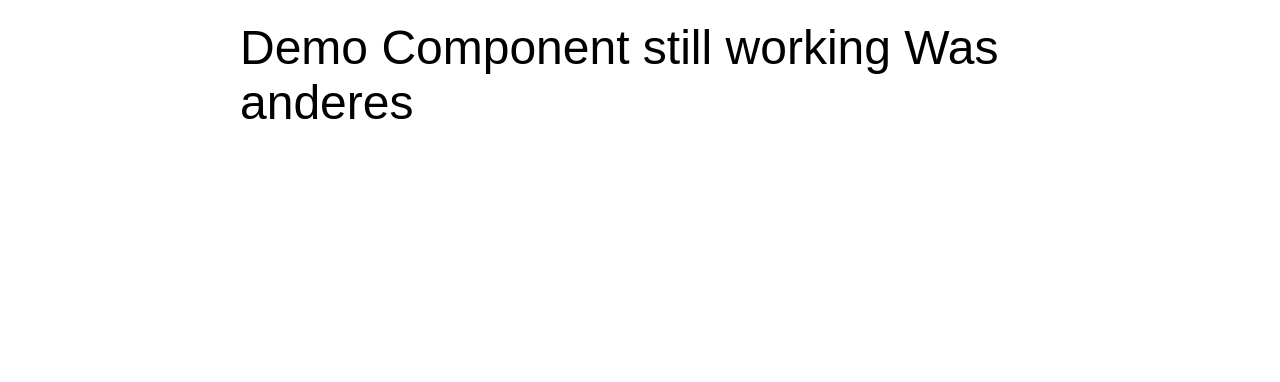
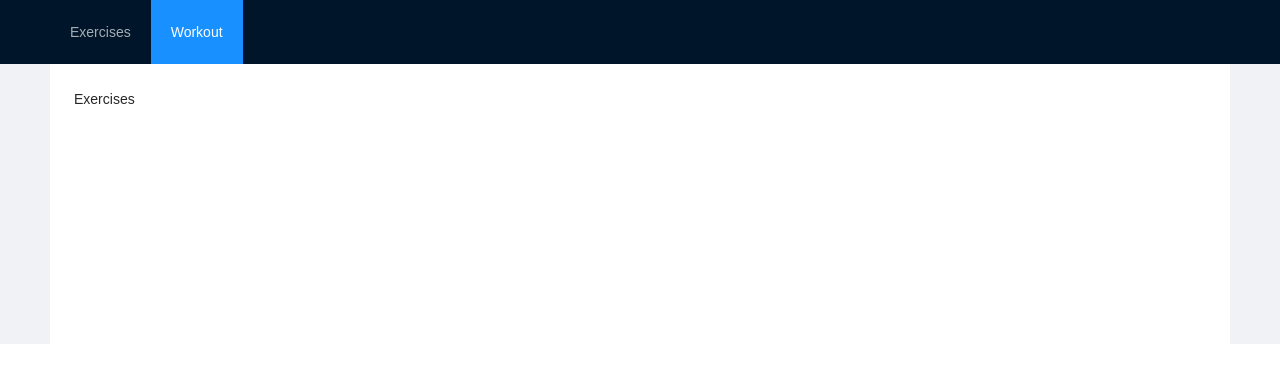
Before and after one commit to ProjectUShell/UShell.DemoApp, a React app in the folder UShellModule/: page /exercises in a window 1280 px wide. Shown: the top 382 px of the page. Built offline with nearby package versions, Linux system fonts and the light colour scheme.

Commit message:
Federation Rumgespiele

```diff
--- a/UShellModule/package.json
+++ b/UShellModule/package.json
@@ -31,7 +31,9 @@
   },
   "dependencies": {
     "@babel/runtime": "^7.13.10",
+    "antd": "^4.22.8",
     "react": "^17.0.2",
-    "react-dom": "^17.0.2"
+    "react-dom": "^17.0.2",
+    "react-router-dom": "^6.3.0"
   }
 }
--- /dev/null
+++ b/UShellModule/src/App.css
@@ -0,0 +1,16 @@
+.site-layout-content {
+  min-height: 280px;
+  padding: 24px;
+  background: #fff;
+}
+#components-layout-demo-top .logo {
+  float: left;
+  width: 120px;
+  height: 31px;
+  margin: 16px 24px 16px 0;
+  background: rgba(255, 255, 255, 0.3);
+}
+.ant-row-rtl #components-layout-demo-top .logo {
+  float: right;
+  margin: 16px 0 16px 24px;
+}
--- a/UShellModule/src/App.jsx
+++ b/UShellModule/src/App.jsx
@@ -1,13 +1,30 @@
 import React from "react";
 import ReactDOM from "react-dom";
+import {
+  Routes,
+  Route,
+  useLocation,
+  useNavigate,
+  BrowserRouter,
+} from "react-router-dom";
+import { Breadcrumb, Layout, Menu } from "antd";
+const { Header, Content, Footer } = Layout;
 
+import "antd/dist/antd.css";
 import "./index.css";
+import "./App.css";
 
 import DemoComponent from "./components/DemoComponent";
+import Exercises from "./components/Exercises";
+import Workout from "./components/Workout";
+import TopMenuLayout from "./components/TopMenuLayout";
 
-const App = () => (
-  <div className="container">
-    <demo-component name="Was anderes"></demo-component>
-  </div>
-);
+const App = () => {
+
+  return (
+    <BrowserRouter>
+      <TopMenuLayout></TopMenuLayout>
+    </BrowserRouter>
+  );
+};
 ReactDOM.render(<App />, document.getElementById("app"));
--- /dev/null
+++ b/UShellModule/src/components/Exercises.jsx
@@ -0,0 +1,9 @@
+import React from 'react'
+
+const Exercises = () => {
+  return (
+    <div>Exercises</div>
+  )
+}
+
+export default Exercises
--- /dev/null
+++ b/UShellModule/src/components/TopMenuLayout.css
@@ -0,0 +1,16 @@
+.site-layout-content {
+  min-height: 280px;
+  padding: 24px;
+  background: #fff;
+}
+#components-layout-demo-top .logo {
+  float: left;
+  width: 120px;
+  height: 31px;
+  margin: 16px 24px 16px 0;
+  background: rgba(255, 255, 255, 0.3);
+}
+.ant-row-rtl #components-layout-demo-top .logo {
+  float: right;
+  margin: 16px 0 16px 24px;
+}
--- /dev/null
+++ b/UShellModule/src/components/TopMenuLayout.jsx
@@ -0,0 +1,84 @@
+import React from "react";
+import ReactDOM from "react-dom";
+import {
+  Routes,
+  Route,
+  useLocation,
+  useNavigate,
+  BrowserRouter,
+} from "react-router-dom";
+import { Breadcrumb, Layout, Menu } from "antd";
+import Exercises from "./Exercises";
+import Workout from "./Workout";
+import "./TopMenuLayout.css"
+const { Header, Content, Footer } = Layout;
+
+const TopMenuLayout = () => {
+  const navigate = useNavigate();
+
+  const goToExercices = () => {
+    navigate("/exercises");
+  };
+
+  const goToWorkout = () => {
+    navigate("/workout");
+  };
+
+  const goToKey = (key) => {
+
+    if (key.key == 1) {
+      console.log(key);
+      goToExercices();
+    }
+    if (key.key == 2) {
+      console.log(key);
+      goToWorkout();
+    }
+  };
+
+  return (
+    <Layout className="layout">
+      <Header className="header">
+        <div className="logo" />
+        <Menu
+          theme="dark"
+          mode="horizontal"
+          defaultSelectedKeys={["2"]}
+          items={[
+            {
+              key: 1,
+              label: "Exercises",
+            },
+            {
+              key: 2,
+              label: "Workout",
+            },
+          ]}
+          onClick={goToKey}
+        />
+      </Header>
+      <Content
+        style={{
+          padding: "0 50px",
+        }}
+      >
+        <div className="site-layout-content">
+          <Routes>
+            <Route
+              path="/exercises"
+              // element={<TopBar contentElement={<MyDay />}></TopBar>}
+              element={<Exercises />}
+            />
+            <Route
+              path="/workout"
+              element={<Workout />}
+              // element={<SideBar contentElement={<MyDay />}></SideBar>}
+            />
+          </Routes>
+        </div>
+      </Content>
+    </Layout>
+  );
+};
+
+export default TopMenuLayout;
--- /dev/null
+++ b/UShellModule/src/components/Workout.jsx
@@ -0,0 +1,9 @@
+import React from 'react'
+
+const Workout = () => {
+  return (
+    <div>Workout</div>
+  )
+}
+
+export default Workout
--- a/UShellModule/webpack.config.js
+++ b/UShellModule/webpack.config.js
@@ -45,7 +45,8 @@ module.exports = {
       filename: "remoteEntry.js",
       remotes: {},
       exposes: {
-        "./DemoComponent": "./src/components/DemoComponent.jsx"
+        "./DemoComponent": "./src/components/DemoComponent.jsx",
+        "./DemoComponent1": "./src/components/DemoComponent1.jsx"
       },
       shared: {
         ...deps,
```
Also changed, not shown: UShellModule/src/components/DemoComponent1.jsx (added, +86 -0 lines), 1 other file (tests, documents, lock files or other folders).
